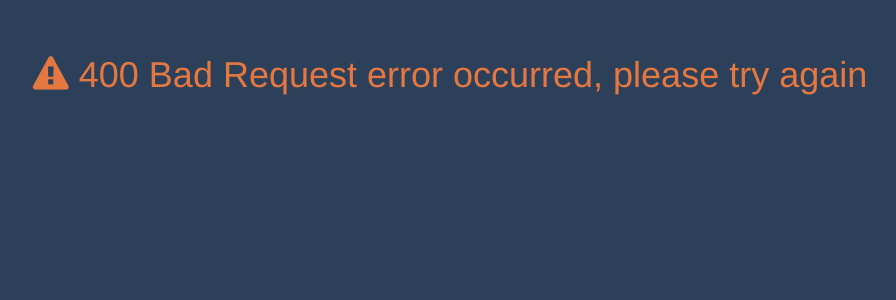
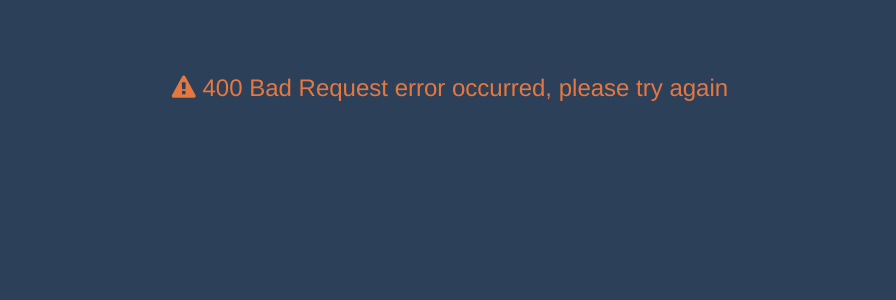
Before and after one commit to k0rabas/moneyjet, a Django app: template templates/400.html in a window 1280 px wide. Shown: the part 50-350 px from the top of the page, without its empty margins (190-1086 px from the left). Run offline with Django 3.2, Linux system fonts and the light colour scheme; the template is opened without the code that fills it, so the values that code supplies are empty; parts of the project's set-up code (start-up, migrations or seed data) failed here and were passed over; some libraries are stand-ins or nearby versions.

Commit message:
minor bug fixes

```diff
--- a/moneyjet/settings/base_settings.py
+++ b/moneyjet/settings/base_settings.py
@@ -25,7 +25,7 @@ SECRET_KEY = 'f$&^_5jxopx2l82ejzdwh*j0v#i$a&jgtijv_s76)f+$1)9_(z'
 # SECURITY WARNING: don't run with debug turned on in production!
 DEBUG = False
 
-ALLOWED_HOSTS = ['moneyjet.pythonanyware.com']
+ALLOWED_HOSTS = ['moneyjet.pythonanywhere.com',]
 
 
 # Application definition
--- a/moneyjet/settings/production.py
+++ b/moneyjet/settings/production.py
@@ -28,7 +28,7 @@ if not settings.DEBUG:
     # SECURITY WARNING: don't run with debug turned on in production!
     DEBUG = False
 
-    ALLOWED_HOSTS = ['moneyjet.pythonanyware.com']
+    ALLOWED_HOSTS = ['moneyjet.pythonanywhere.com',]
 
 
     # Application definition
--- a/templates/400.html
+++ b/templates/400.html
@@ -2,7 +2,8 @@
 
 {% block content %}
 <br>
-<h1 class='align-text-center'><i class="fa fa-exclamation-triangle" aria-hidden="true"></i>
-400 Bad Request error occurred, please try again</h1>
+<br>
+<h3 class='align-text-center'><i class="fa fa-exclamation-triangle" aria-hidden="true"></i>
+400 Bad Request error occurred, please try again</h3>
 
 {% endblock %}
--- a/templates/403.html
+++ b/templates/403.html
@@ -2,7 +2,8 @@
 
 {% block content %}
 <br>
-<h1 class='align-text-center'><i class="fa fa-exclamation-triangle" aria-hidden="true"></i>
-Permission Denied error occurred</h1>
+<br>
+<h3 class='align-text-center'><i class="fa fa-exclamation-triangle" aria-hidden="true"></i>
+Permission Denied error occurred</h3>
 
 {% endblock %}
--- a/templates/404.html
+++ b/templates/404.html
@@ -2,7 +2,8 @@
 
 {% block content %}
 <br>
-<h1 class='align-text-center'><i class="fa fa-exclamation-triangle" aria-hidden="true"></i>
-404 Page Not Found error occurred</h1>
+<br>
+<h3 class='align-text-center'><i class="fa fa-exclamation-triangle" aria-hidden="true"></i>
+404 Page Not Found error occurred</h3>
 
 {% endblock %}
--- a/templates/500.html
+++ b/templates/500.html
@@ -2,7 +2,8 @@
 
 {% block content %}
 <br>
-<h1 class='align-text-center'><i class="fa fa-exclamation-triangle" aria-hidden="true"></i>
-Server Error error occurred. We have been alerted, please try again later</h1>
+<br>
+<h3 class='align-text-center'><i class="fa fa-exclamation-triangle" aria-hidden="true"></i>
+Server Error error occurred. We have been alerted, please try again later</h3>
 
 {% endblock %}
```
